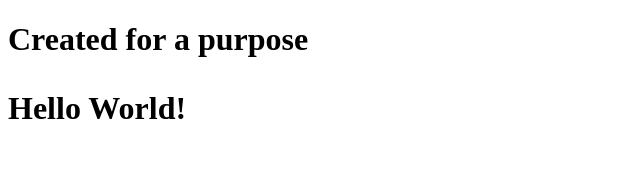
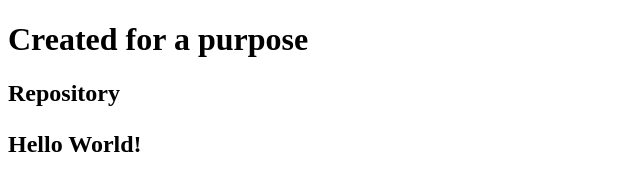
Before and after one commit to lynfaina/another-project, a plain HTML site: page index.html in a window 1280 px wide. Shown: the whole page, without its empty margins (0-640 px from the left). Drawn offline with Linux system fonts and the light colour scheme.

Commit message:
added h2

```diff
--- a/index.html
+++ b/index.html
@@ -6,6 +6,7 @@
   </head>
   <body>
     <h1>Created for a purpose<h1>
+    <h2>Repository<h2>
     <p>Hello World!</p>
   </body>
 </html>
```
